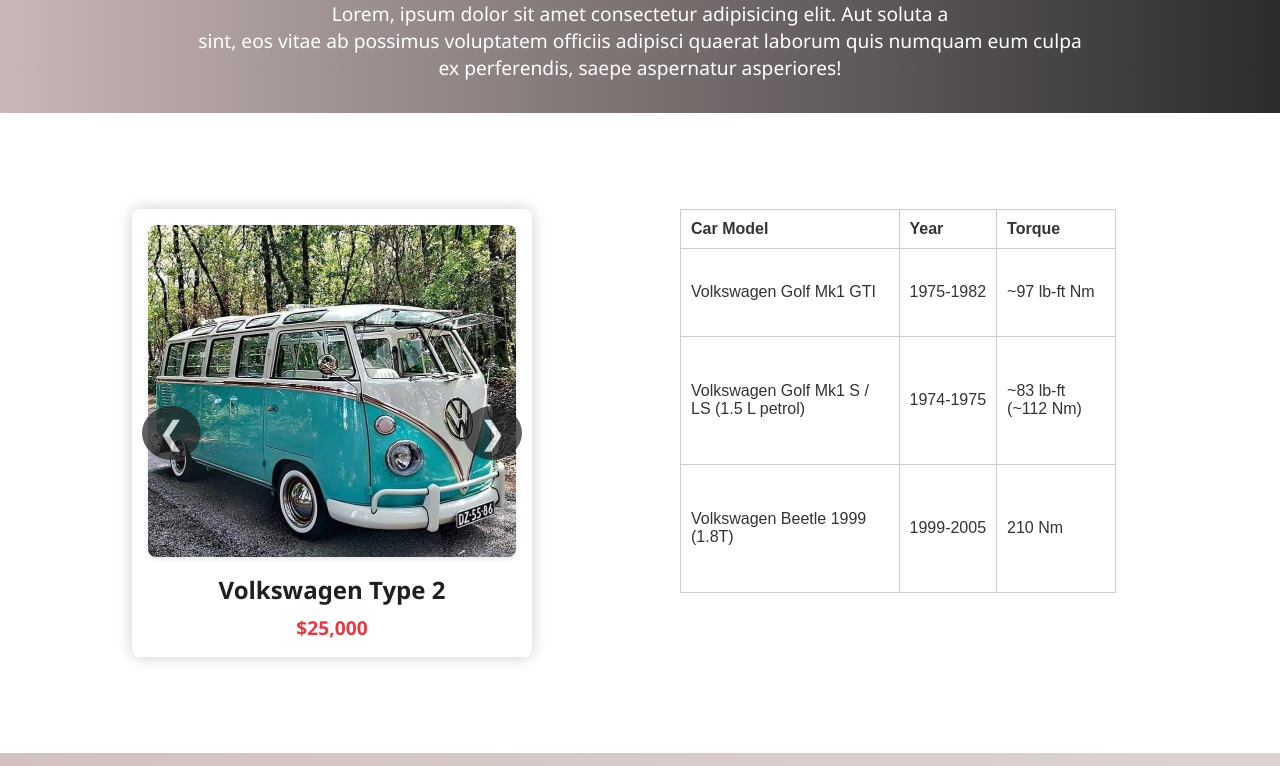
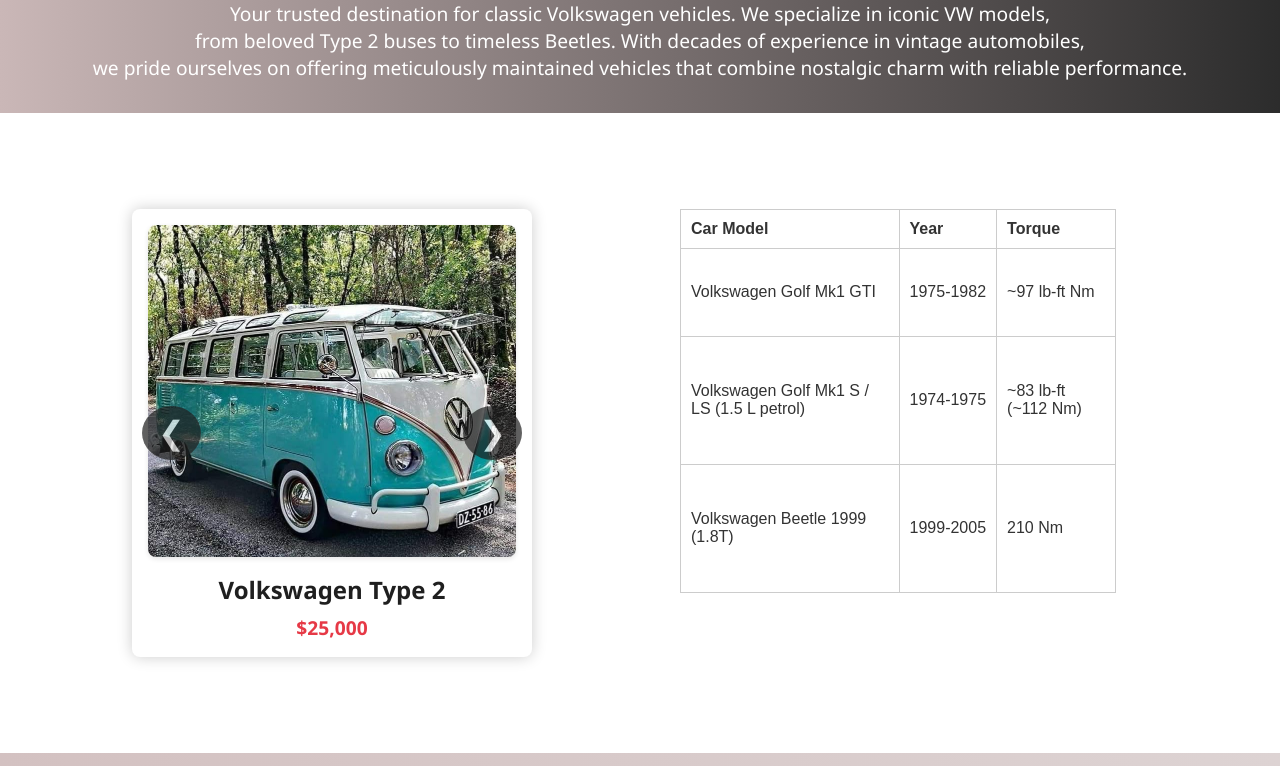
Before and after one commit to wyclifmacharia/carweb, a plain HTML site: page index.html in a window 1280 px wide. Shown: the part 189-955 px from the top of the page. Drawn offline with Linux system fonts and the light colour scheme.

Commit message:
Initial commit for carweb project

```diff
--- a/index.html
+++ b/index.html
@@ -30,9 +30,9 @@
 
     <section id="home" class="message">
       <h1>Welcome to devsellers</h1>
-      <p>Lorem, ipsum dolor sit amet consectetur adipisicing elit. Aut soluta a
-         <br> sint, eos vitae ab possimus voluptatem officiis adipisci quaerat laborum quis numquam eum culpa <br>
-          ex perferendis, saepe aspernatur asperiores!</p>
+      <p>Your trusted destination for classic Volkswagen vehicles. We specialize in iconic VW models,
+         <br> from beloved Type 2 buses to timeless Beetles. With decades of experience in vintage automobiles,
+         <br> we pride ourselves on offering meticulously maintained vehicles that combine nostalgic charm with reliable performance.</p>
     </section>
 
     <section id="images">
```
